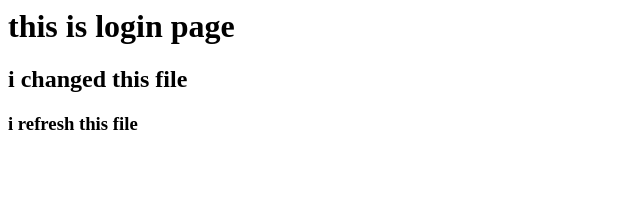
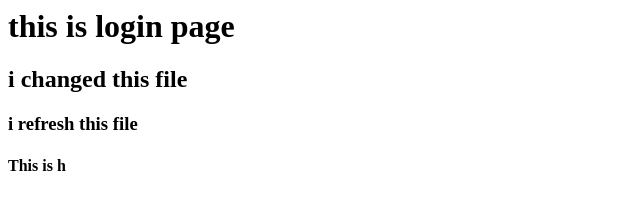
Before and after one commit to fasilkambran/classmate, a plain HTML site: page login.html in a window 1280 px wide. Shown: the full height of the page, 0-640 px from the left. Drawn offline with Linux system fonts and the light colour scheme.

Commit message:
Added h4

```diff
--- a/login.html
+++ b/login.html
@@ -5,4 +5,6 @@
     </body>
     <h2>i changed this file</h2>
     <h3>i refresh this file</h3>
+
+    <h4>This is  h</h4>
 </html>
```
